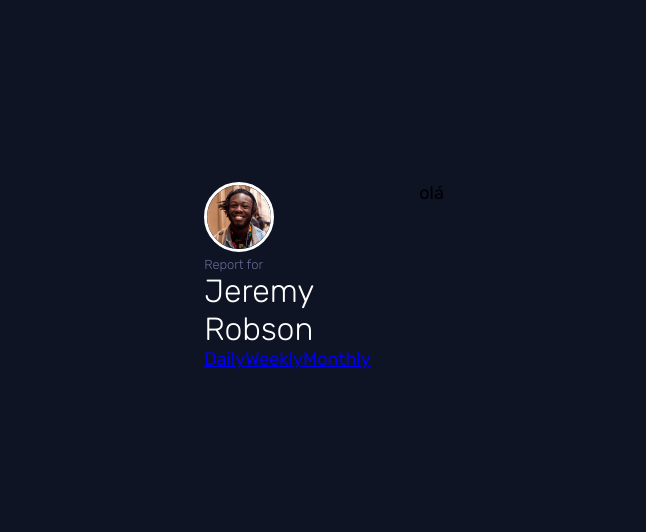
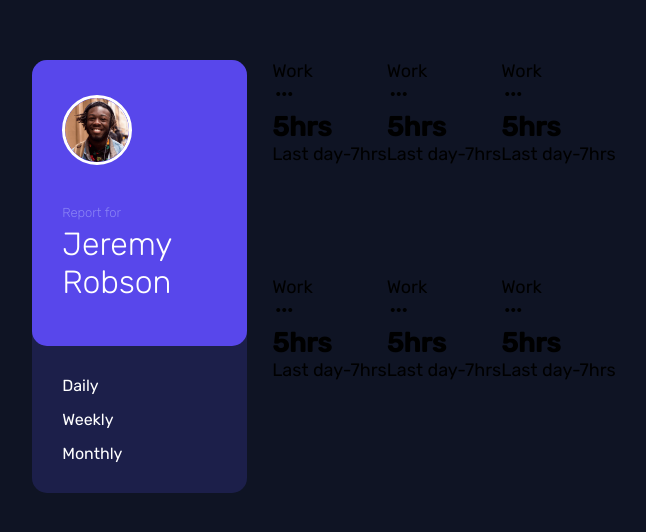
Before and after one commit to paulobeckman/time-dashboard, a React (Create React App) app: page / in a window 1280 px wide. Shown: the part 124-656 px from the top of the page, without its empty margins (316-962 px from the left). Built offline with nearby package versions, Linux system fonts and the light colour scheme; the HTML template or start-up script is replaced by a standard one.

Commit message:
feat: style first card and started second column card

```diff
--- a/public/index.html
+++ b/public/index.html
@@ -8,6 +8,8 @@
     <link rel="preconnect" href="https://fonts.gstatic.com" crossorigin>
     <link href="https://fonts.googleapis.com/css2?family=Rubik:wght@300;400;500&display=swap" rel="stylesheet">
 
+    <link href="https://fonts.googleapis.com/icon?family=Material+Icons" rel="stylesheet">
+
     <title>Time Tracking Dashboard</title>
   </head>
   <body>
--- a/src/assets/styles/global.ts
+++ b/src/assets/styles/global.ts
@@ -2,9 +2,11 @@ import { createGlobalStyle } from 'styled-components';
 
 export default createGlobalStyle `
     :root {
-        --dark-blue: #0f1424;
+        --Very-dark-blue: #0f1424;
+        --Dark-blue: #1c1f4a;
         --Pale-Blue: rgba(189,193,255,0.5);
         --Text-active-color: #ffffff;
+        --Background-Blue: #5847eb;
     }
 
     * {
@@ -15,7 +17,7 @@ export default createGlobalStyle `
     }
 
     body{
-        background: var(--dark-blue);
+        background: var(--Very-dark-blue);
         font-family: 'Rubik', sans-serif;
         font-size: 18px;
 
@@ -25,4 +27,8 @@ export default createGlobalStyle `
         align-items: center;
         justify-content: center;
     }
+
+    a{
+        cursor: pointer;
+    }
 `;
--- a/src/assets/styles/home.ts
+++ b/src/assets/styles/home.ts
@@ -3,18 +3,35 @@ import styled from 'styled-components';
 export const Container = styled.div`
     display: grid;
     grid-template-columns: 215px 1fr;
+    gap: 25px;
+
+    .Container__Section.first{
+        background: var(--Dark-blue);
+        border-radius: 15px;
+    }
+
+    .Container__Section-header{
+        background: var(--Background-Blue);
+
+        border-radius: 15px;
+        padding: 35px 30px 45px;
+    }
 
     .Container__Section-header-img{
         height: 70px;
         width: 70px;
         border-radius: 50%;
         border: 3px solid var(--Text-active-color);
+
+        margin-bottom: 35px;
     }
 
     .Container__Section-header-p{
         font-weight: 300;
         font-size: 13px;
         color: var(--Pale-Blue);
+
+        margin-bottom: 5px;
     }
 
     .Container__Section-header-h1{
@@ -22,4 +39,23 @@ export const Container = styled.div`
         font-size: 32px;
         color: var(--Text-active-color);
     }
+
+    .Container__Section-options{
+        display: flex;
+        flex-direction: column;
+        row-gap: 15px;
+
+        padding: 30px;
+
+        > a{
+            font-weight: 400;
+            font-size: 16px;
+            color: var(--Text-active-color);
+        }
+    }
+
+    .Container__Section.second {
+        display: grid;
+        grid-template-columns: repeat(3, 1fr);
+    }
 `;
--- /dev/null
+++ b/src/components/Button.tsx
@@ -0,0 +1,12 @@
+interface ButtonProps {
+    onClick: () => void;
+    children?: string;
+}
+
+export function Button({onClick, children}:ButtonProps) {
+    return(
+        <a onClick={onClick}>
+            {children}
+        </a>
+    );
+}
--- /dev/null
+++ b/src/components/Card.tsx
@@ -0,0 +1,20 @@
+interface CardProps {
+    title: string;
+    current: number;
+    previous: number;
+}
+
+export function Card({title, current, previous}: CardProps) {
+    return(
+        <div className="container__card">
+            <div className="container__card-main">
+                <div className="container__card-main-header">
+                    <p>{title}</p>
+                    <i className="material-icons">more_horiz</i>
+                </div>
+                <h1>{current}hrs</h1>
+                <p>Last day-{previous}hrs</p>
+            </div>
+        </div>
+    );
+}
--- a/src/pages/Home.tsx
+++ b/src/pages/Home.tsx
@@ -1,24 +1,32 @@
 import { Container } from '../assets/styles/home';
-import imageJeremy from '../assets/images/image-jeremy.png'
+import imageJeremy from '../assets/images/image-jeremy.png';
+
+import { Button } from '../components/Button';
+import { Card } from '../components/Card';
 
 export function Home(){
     return (
         <Container>
-            <section className="Container__Section" >
+            <section className="Container__Section first" >
                 <div className="Container__Section-header">
                     <img className="Container__Section-header-img" src={imageJeremy} alt="avatar" />
                     <p className="Container__Section-header-p">Report for</p>
                     <h1 className="Container__Section-header-h1">Jeremy Robson</h1>
                 </div>
                 <div className="Container__Section-options">
-                    <a href="*">Daily</a>
-                    <a href="*">Weekly</a>
-                    <a href="*">Monthly</a>
+                    <Button onClick={() => {}}>Daily</Button>
+                    <Button onClick={() => {}}>Weekly</Button>
+                    <Button onClick={() => {}}>Monthly</Button>
                 </div>
             </section>
 
-            <section className="Container__Section" >
-                olá
+            <section className="Container__Section second" >
+                <Card title={"Work"} current={5} previous={7}/>
+                <Card title={"Work"} current={5} previous={7}/>
+                <Card title={"Work"} current={5} previous={7}/>
+                <Card title={"Work"} current={5} previous={7}/>
+                <Card title={"Work"} current={5} previous={7}/>
+                <Card title={"Work"} current={5} previous={7}/>
             </section>
         </Container>
     );
```
